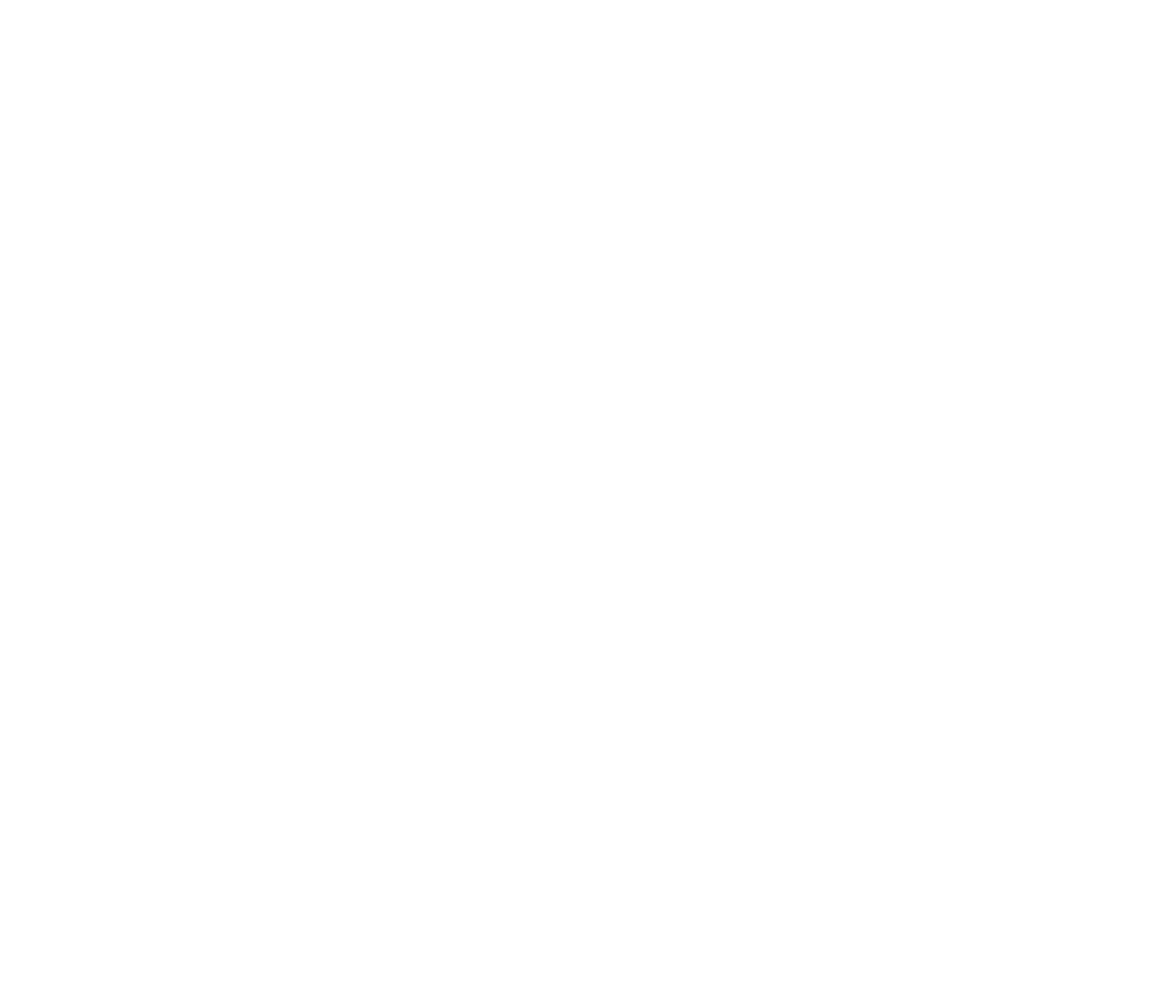
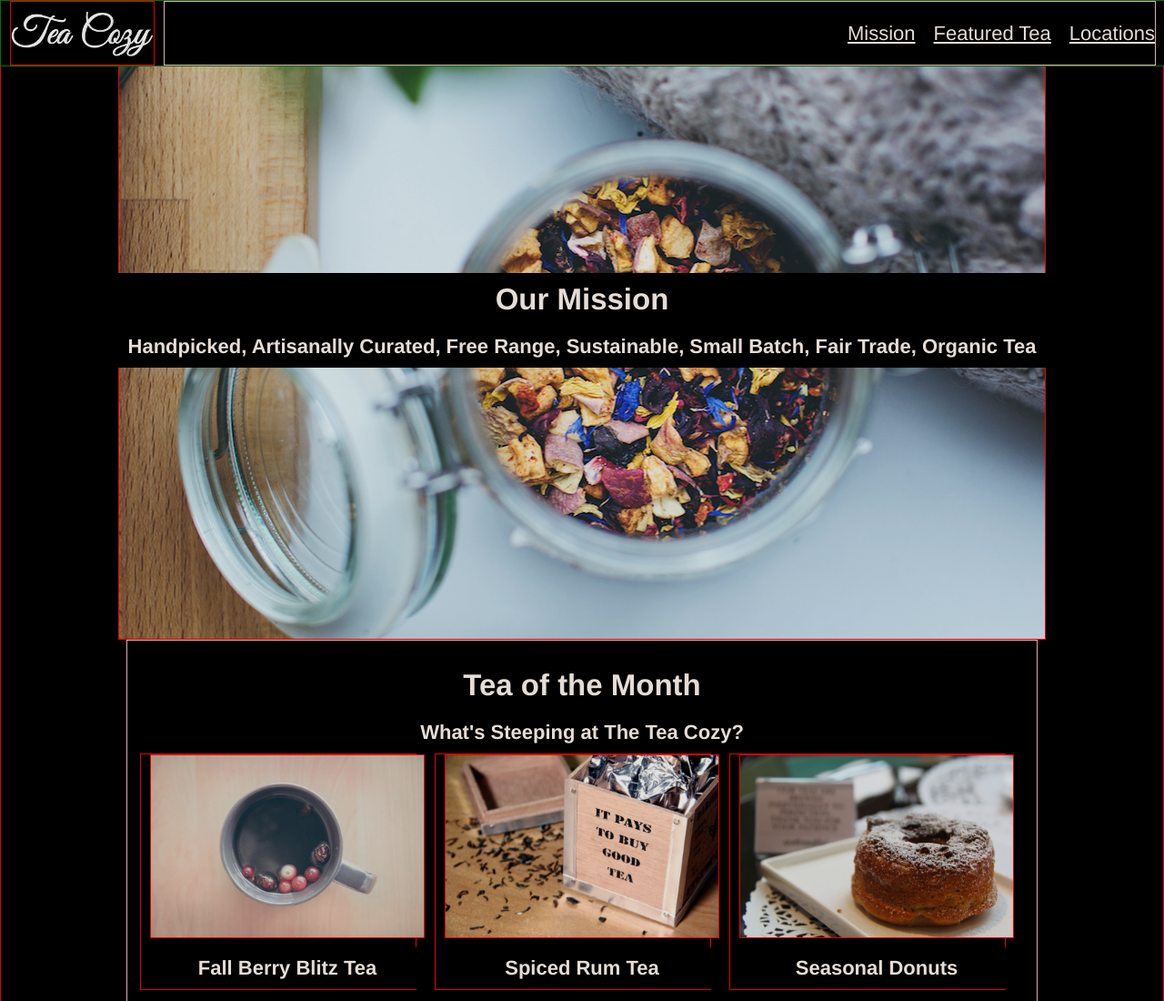
Before and after one commit to inthatdress/tea_cozy, a plain HTML site: page index.html in a window 1280 px wide. Shown: the top 1100 px of the page at 91% size. Before the commit the page ends 800 px from the top, so only its background shows below. Drawn offline with Linux system fonts and the light colour scheme.

Commit message:
File update

```diff
--- a/index.html
+++ b/index.html
@@ -6,6 +6,80 @@
     <link href="resources/css/style.css" type="text/css" rel="stylesheet" />
   </head>
   <body>
+  <!--Main Navigation-->
+    <header>
+      <div id="logo"><img src="resources/images/img-tea-cozy-logo.png" /></div>
+      <nav>
+        <span class="nav_space"><a href="#mission">Mission</a></span>
+        <span class="nav_space"><a href="#featured">Featured Tea</a></span>
+        <span><a href="#locations">Locations</a></span>
+      </nav>
+    </header>
+  <!--End Main Navigation-->
+  <!--Main Body-->
+    <div class="outerwrap">
+  <!--Mission-->
+      <div class="mission_container" id="mission">
+        <h2>Our Mission</h2>
+        <h4>Handpicked, Artisanally Curated, Free Range, Sustainable, Small Batch, Fair Trade, Organic Tea</h4>
+      </div>
+  <!--End Mission-->
+  <!--Featured-->
+      <div class="featured_container">
+        <h2 id="featured">Tea of the Month</h2>
+        <h4>What's Steeping at The Tea Cozy?</h4>
+          <div class="featured_item" id="featured_item_space">
+            <img id="featured_image" src="resources/images/img-berryblitz.jpg" />
+            <h4>Fall Berry Blitz Tea</h4>
+          </div>
+          <div class="featured_item" id="featured_item_space">
+            <img id="featured_image" src="resources/images/img-spiced-rum.jpg" />
+            <h4>Spiced Rum Tea</h4>
+          </div>
+          <div class="featured_item" id="featured_item_space">
+            <img id="featured_image" src="resources/images/img-donut.jpg" />
+            <h4>Seasonal Donuts</h4>
+          </div>
+          <div class="featured_item" id="featured_item_space">
+            <img id="featured_image" src="resources/images/img-myrtle-ave.jpg" />
+            <h4>Myrtle Ave Tea</h4>
+          </div>
+          <div class="featured_item" id="featured_item_space">
+            <img id="featured_image" src="resources/images/img-bedford-bizarre.jpg" />
+            <h4>Bedford Bizarre Tea</h4>
+          </div>
+        </div>
+    <!--End Featured-->
+      <div class="location_container">
+
+        <div class="location_item">
+
+          <div id="">Locations</div>
+
+          <div class="location">
+            <h3 id="location_title">Downtown</h3>
+            <p>384 West 4th St<br>
+            Suite 108<br />
+            Portland, Maine</p>
+          </div>
+
+          <div class="location">
+            <h3 id="location_title">East Bayside</h3>
+            <p>3433 Phisherman's Avenue<br />
+            (Northwest Corner)<br />
+            Portland, Maine</p>
+          </div>
+
+          <div class="location">
+            <h3 id="location_title">Oakdale</h3>
+            <p>515 Crescent Avenue<br />
+            Second Floor<br />
+            Portland, Maine</p>
+          </div>
+        </div>
+      </div>
+    <!--End Locations-->
+    </div>
 
   </body>
 </html>
--- a/resources/css/style.css
+++ b/resources/css/style.css
@@ -0,0 +1,139 @@
+body {
+  margin: 0;
+  font-family: Helvetica;
+  font-size: 22px;
+  color: seashell;
+  background-color: black;
+  opacity: 0.9;
+}
+h2, h4 {
+  background-color: black;
+  text-align: center;
+  padding: 10px;
+  margin: 0;
+  width: 100%;
+}
+header {
+  border-bottom: 1px solid seashell;
+  display: flex;
+  border: 1px solid green;
+  position: fixed;
+  width: 100%;
+  background-color: black;
+}
+nav {
+  border: 1px solid pink;
+  display: flex;
+  flex-flow: row wrap;
+  margin: 0 10px;
+  flex: auto;
+  align-items: center;
+  z-index: 10;
+  min-height: 69px;
+  justify-content: flex-end;
+}
+.nav_space {
+  margin-right: 20px;
+}
+#logo {
+  border: 1px solid red;
+  display: flex;
+  align-items: center;
+  justify-content: flex-start;
+  margin-left: 10px;
+}
+#logo img{
+  height: 50px;
+}
+a {
+  color: seashell;
+  font-weight: lighter;
+}
+.outerwrap {
+  display: flex;
+  justify-content: center;
+  align-content: center;
+  flex-wrap: wrap;
+  border: 1px solid red;
+}
+.mission_container {
+  display: flex;
+  align-items: center;
+  align-content: center;
+  flex-direction: column;
+  width: 100%;
+  background-image: url(../images/img-mission-background.jpg);
+  margin: auto;
+  justify-content: center;
+  border: 1px solid red;
+}
+#mission {
+  height: 700px;
+  background-repeat: no-repeat;
+  align-content: center;
+  width: auto;
+}
+.featured_container {
+  display: flex;
+  flex-flow: row wrap;
+  justify-content: center;
+  align-items: center;
+  width: 1000px;
+  padding: 20px 0;
+  border: 1px solid pink;
+}
+.featured_item {
+  display: flex;
+  flex-flow: column wrap;
+  justify-content: center;
+  align-items: center;
+  margin-bottom: 20px;
+  border: 1px solid red;
+}
+#featured_item_space {
+  margin-right: 20px;
+}
+#featured_image {
+  height: 200px;
+  width: 300px;
+  border: 1px solid red;
+  margin-bottom: 10px;
+}
+.location_container {
+  display: flex;
+  align-items: center;
+  align-content: center;
+  text-align: center;
+  border: 3px solid green;
+  flex-wrap: wrap;
+  justify-content: center;
+  height: auto;
+}
+.location_item {
+  height: 500px;
+  width: 1000px;
+  background-image: url(../images/img-locations-background.jpg);
+  background-size: auto;
+  flex-wrap: wrap;
+  display: flex;
+  flex-direction: row;
+  justify-content: center;
+  align-items: center;
+  align-content: center;
+  border: 1px solid red;
+}
+.location {
+  width: 300px;
+  padding: 20px 0;
+  background-color: black;
+  margin: 10px;
+  opacity: 5;
+  border: 1px solid red;
+}
+#location_title {
+  background-color: transparent;
+  font-size: 22px;
+  color: seashell;
+  text-align: center;
+  border: 1px solid red;
+}
```
